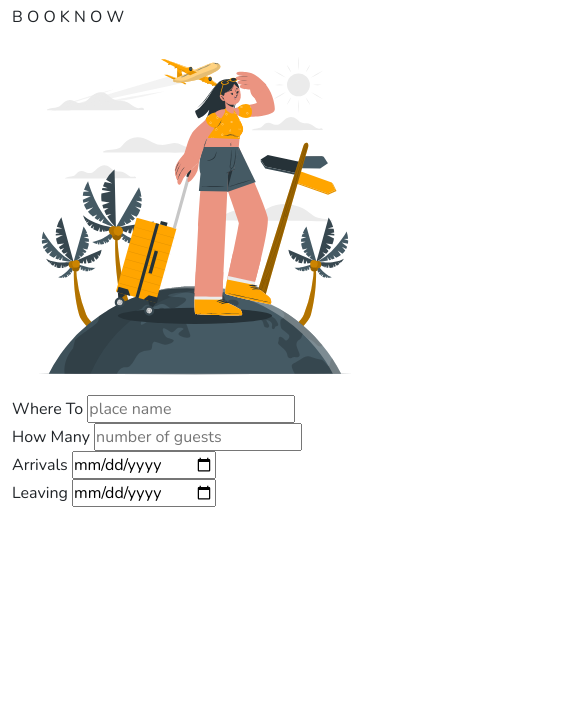
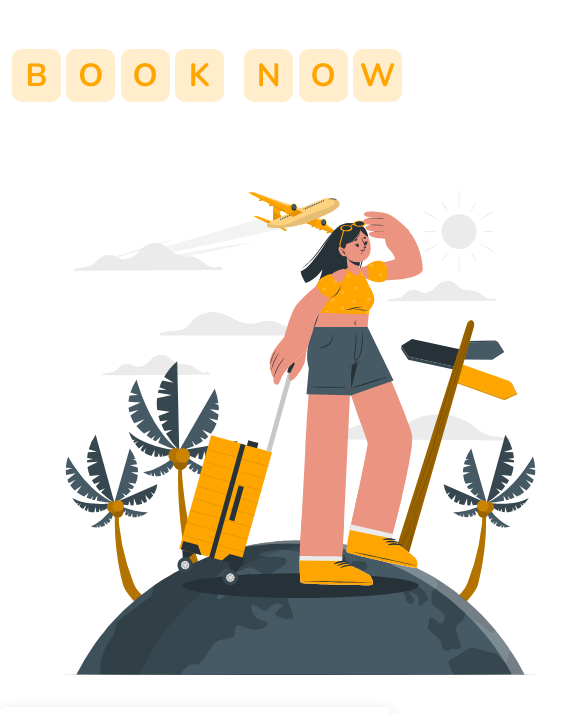
Before and after one commit to shakhboziddin/travel-site, a plain HTML site: page index.html in a window 390 px wide. Shown: the part 846-1560 px from the top of the page, 585 px wide, since content can reach past the window. Before the commit the page ends 1353 px from the top, so only its background shows below. Drawn offline with nearby package versions, Linux system fonts and the light colour scheme.

Commit message:
book section finished but need to work eoth js and responsive

```diff
--- a/css/style.scss
+++ b/css/style.scss
@@ -301,3 +301,85 @@ header {
         }
     }
 }
+
+// All sections headder
+.allHeader{
+    width: 390px;
+    margin: 44px auto;
+    display: flex;
+    align-items: center;
+    justify-content: space-between;
+
+    span{
+        width: 49px;
+        height: 53px;
+        border-radius: 10px;
+        background-color: #ffedcc;
+        color: $color-main;
+        font-size: 32px;
+        font-weight: 700;
+        display: flex;
+        align-items: center;
+        justify-content: center;
+    }
+    .space{
+        margin-left: 15px;
+    }
+}
+
+// book section
+
+#book{
+    .bookContainer{
+        .bookRow{
+            .bookImg{
+                img{
+                    width:577px;
+                    height: 561px;
+                }
+            }
+
+            .bookForm{
+                width: 614px;
+                height: 515px;
+                border-radius: 5px;
+                -webkit-box-shadow: 0px 5px 15px 0px rgba(34, 60, 80, 0.2);
+                -moz-box-shadow: 0px 5px 15px 0px rgba(34, 60, 80, 0.2);
+                box-shadow: 0px 5px 15px 0px rgba(34, 60, 80, 0.2);
+
+                div{
+                    display: flex;
+                    flex-direction: column;
+                    margin: 10px 0;
+                    span{
+                        margin: 10px 0;
+                        font-size: 20px;
+                        font-weight: 700;
+                        color: #666667;
+                    }
+                    input{
+                        padding: 10px;
+                        outline: none;
+                    }
+
+                }
+
+                button{
+                    border: 2px solid $color-main;
+                    padding: 8px;
+                    margin-top: 5px;
+                    color: #fff;
+                    background-color: $color-main;
+                    width: 145px;
+                    a{
+                        color: #fff;
+                    }
+                }
+                button:hover{
+                    background-color: #ffa60060;
+                    color: $color-main;
+                }
+            }
+        }
+    }
+}
--- a/index.html
+++ b/index.html
@@ -14,6 +14,9 @@
 </head>
 
 <body>
+
+    <!----- Nzvbar started ----->
+
     <header>
         <div class="navContainer">
             <div id="navMenu">
@@ -102,6 +105,9 @@
         </div>
     </header>
 
+    <!----- Navbar finished ----->
+
+    <!----- Home section started ----->
 
     <section id="home">
         <div class="videoBg">
@@ -130,8 +136,13 @@
         </div>
     </section>
 
+    <!----- Home section finished ----->
+
+    <!----- Book section started ----->
+
     <section id="book">
-        <div class="container">
+        <div class="container bookContainer">
+
             <div class="allHeader">
                 <span>B</span>
                 <span>O</span>
@@ -143,12 +154,12 @@
                 <span>W</span>
             </div>
 
-            <div class="row">
-                <div class="col-lg-6 col-sm-10 bookImg">
+            <div class="row bookRow">
+                <div class="col-lg-6 col-sm-7 bookImg">
                     <img src="./images/book-img.svg" alt="">
                 </div>
 
-                <div class="col-lg-6 col-sm-10 bookForm">
+                <div class="col-lg-6 col-md-6 col-sm-10 bookForm">
                     <form action="">
 
                         <div>
@@ -171,13 +182,16 @@
                             <input type="date">
                         </div>
 
+                         <button>
+                            Book Now
+                         </button>
                     </form>
                 </div>
             </div>
         </div>
     </section>
 
-
+    <!----- Book section finished ----->
 
 
 
```
Also changed, not shown: css/style.css, 1 other file.
